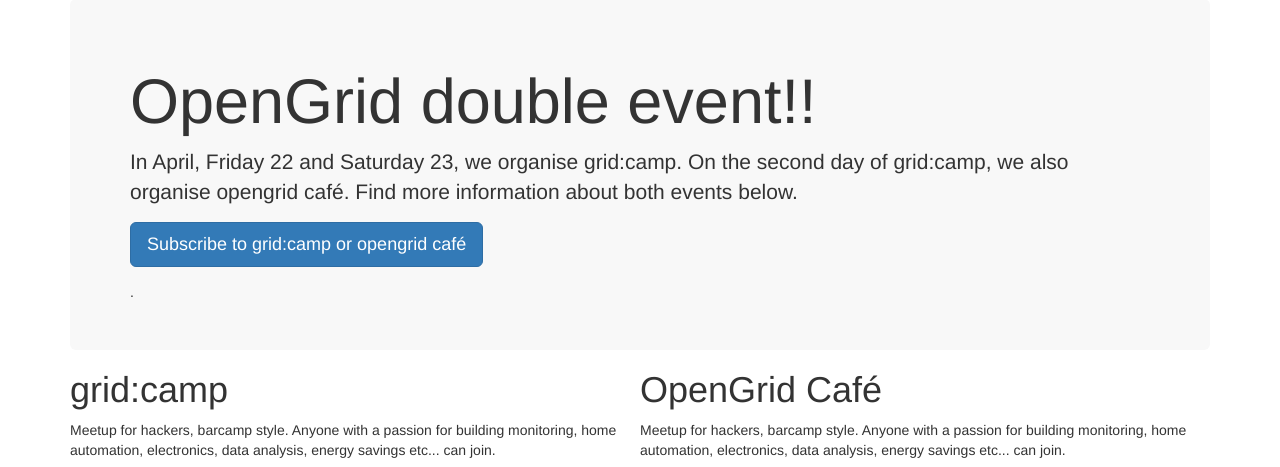
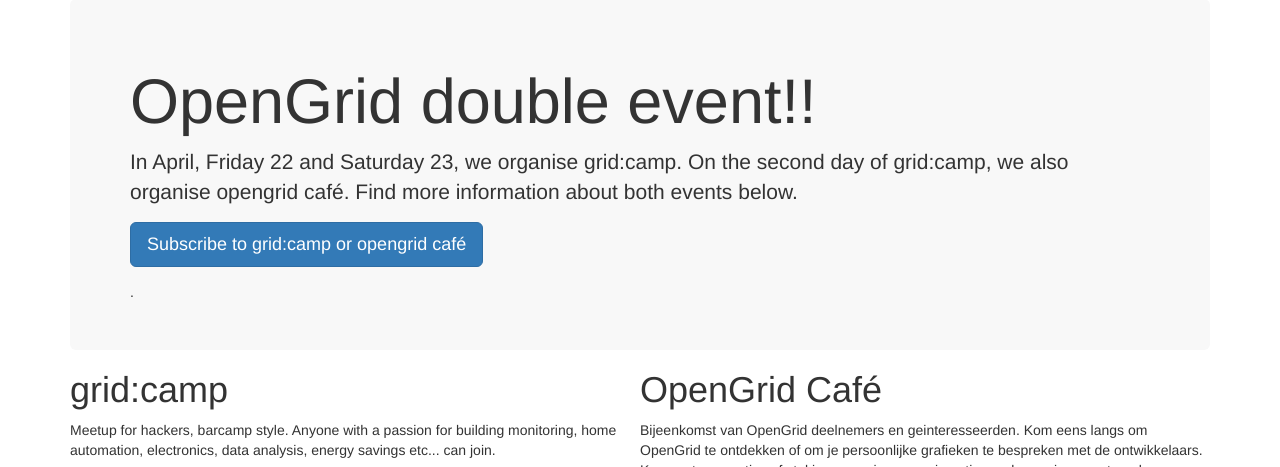
Before and after one commit to opengridcc/website, a Flask app: page / in a window 1280 px wide. Shown: the part 484-951 px from the top of the page. Run offline with Flask 2, Linux system fonts and the light colour scheme; some libraries are stand-ins or nearby versions.

Commit message:
Better explanation of OpenGrid café

```diff
--- a/templates/index.html
+++ b/templates/index.html
@@ -30,8 +30,9 @@
     <div class="right">
         <h1>OpenGrid Café</h1>
         <p>
-            Meetup for hackers, barcamp style.  Anyone with a passion for building monitoring, home automation,
-            electronics, data analysis, energy savings etc... can join.
+            Bijeenkomst van OpenGrid deelnemers en geinteresseerden. Kom eens langs om OpenGrid te ontdekken of
+            om je persoonlijke grafieken te bespreken met de ontwikkelaars. Kom met suggesties of stel je vragen ivm energiemetingen,
+            besparingsmaatregelen aan onze experts.  Ook Flukso en EnergieID zullen aanwezig zijn.
         </p>
         <img src="{{url_for('static', filename='images/grid.camp.2016.04.draft.jpg')}}" />
     </div>
```
